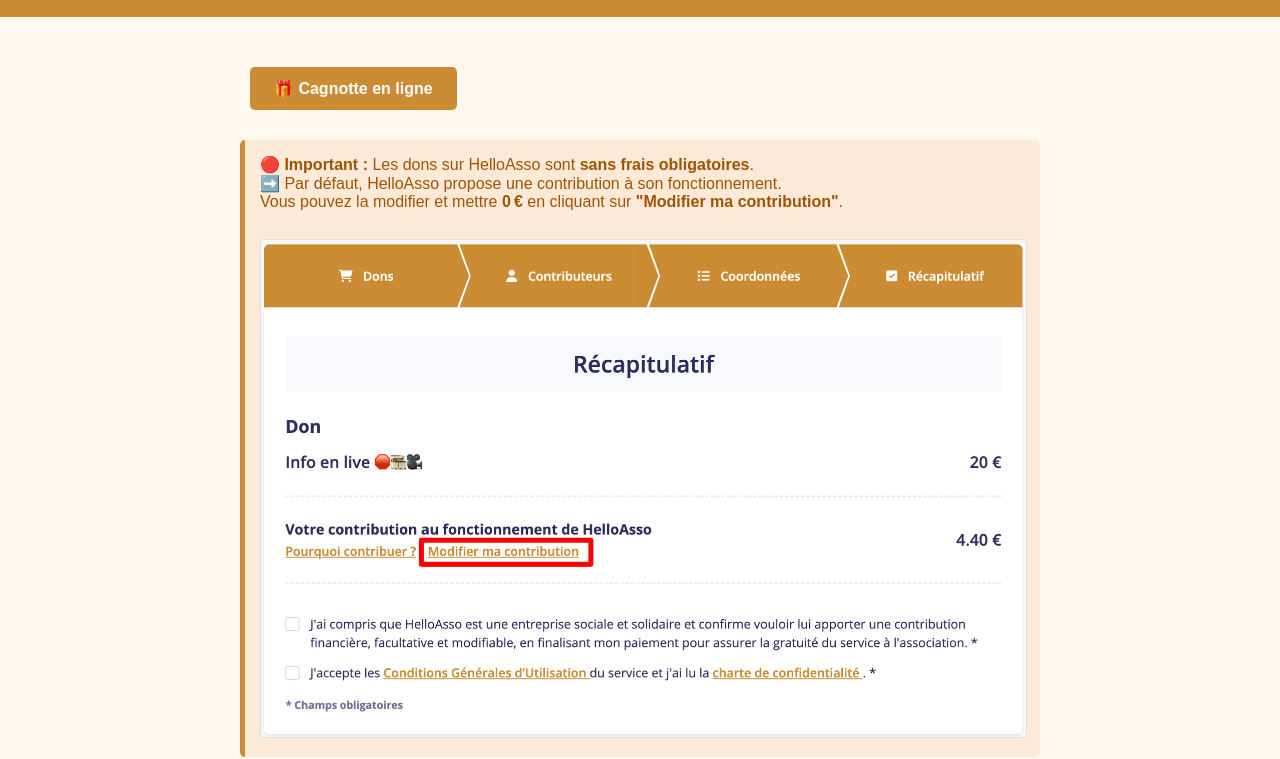
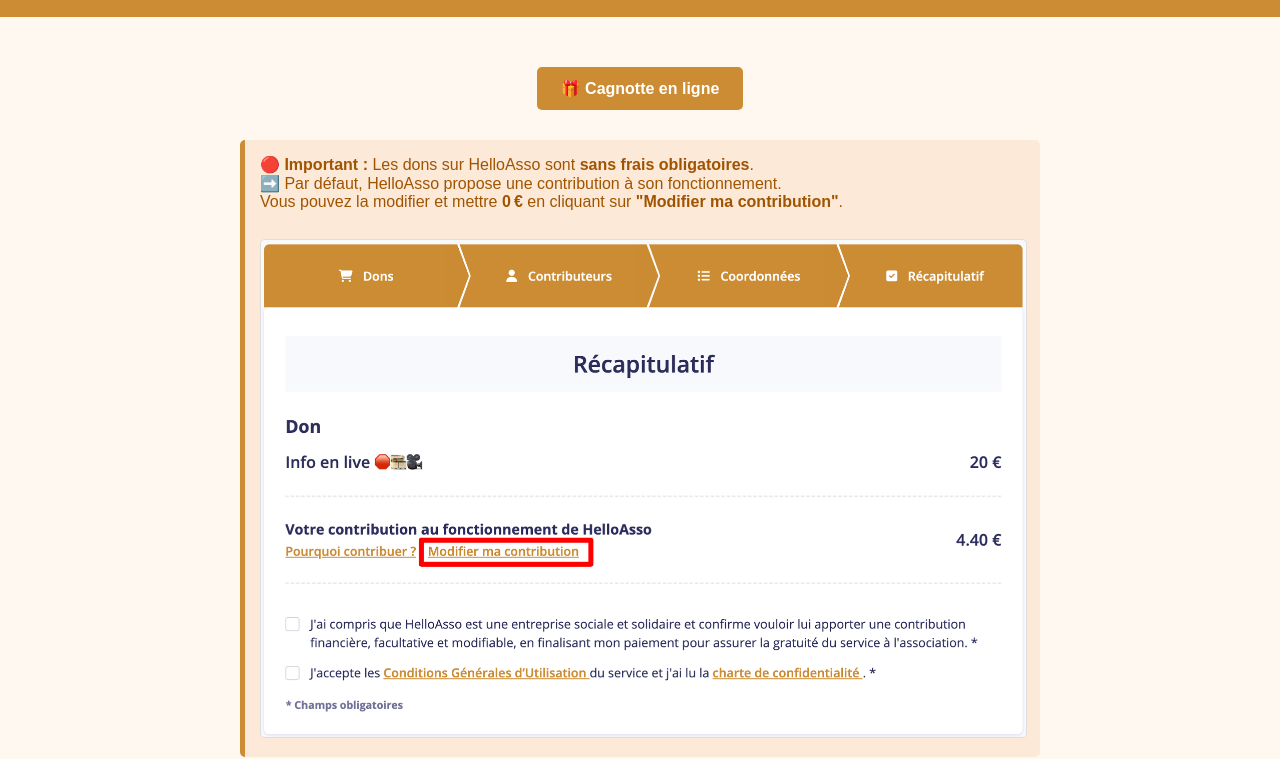
Before and after one commit to baptiste-lucas/greenwheel, a plain HTML site: page pdon-belgique.html in a window 1280 px wide. Shown: the part 80-839 px from the top of the page. Drawn offline with Linux system fonts and the light colour scheme.

Commit message:
Update pdon-belgique.html

```diff
--- a/pdon-belgique.html
+++ b/pdon-belgique.html
@@ -3,7 +3,7 @@
 <head>
   <meta charset="UTF-8" />
   <meta name="viewport" content="width=device-width, initial-scale=1.0"/>
-  <title>Don depuis la 🇧🇪</title>
+  <title>Don < 40€ depuis la 🇧🇪</title>
   <link rel="stylesheet" href="https://cdnjs.cloudflare.com/ajax/libs/font-awesome/6.5.0/css/all.min.css">
   <style>
     body {
@@ -92,6 +92,10 @@
       color: #cc8c34;
     }
 
+    .btn-wrapper {
+      text-align: center;
+    }
+
     footer {
       font-size: 0.8em;
       color: #777;
@@ -152,9 +156,9 @@
   </header>
 
   <main>
-    <a href="https://www.helloasso.com/associations/greenwheel/collectes/deviens-acteur-de-l-electrification-au-benin" target="_blank" class="btn">
-      🎁 Cagnotte en ligne
-    </a>
+    <div class="btn-wrapper">
+      <a href="https://www.helloasso.com/associations/greenwheel/collectes/deviens-acteur-de-l-electrification-au-benin" class="btn">🎁 Cagnotte en ligne</a>
+    </div>
 
     <div class="warning">
       <strong>🔴 Important :</strong> Les dons sur HelloAsso sont <strong>sans frais obligatoires</strong>.
```
